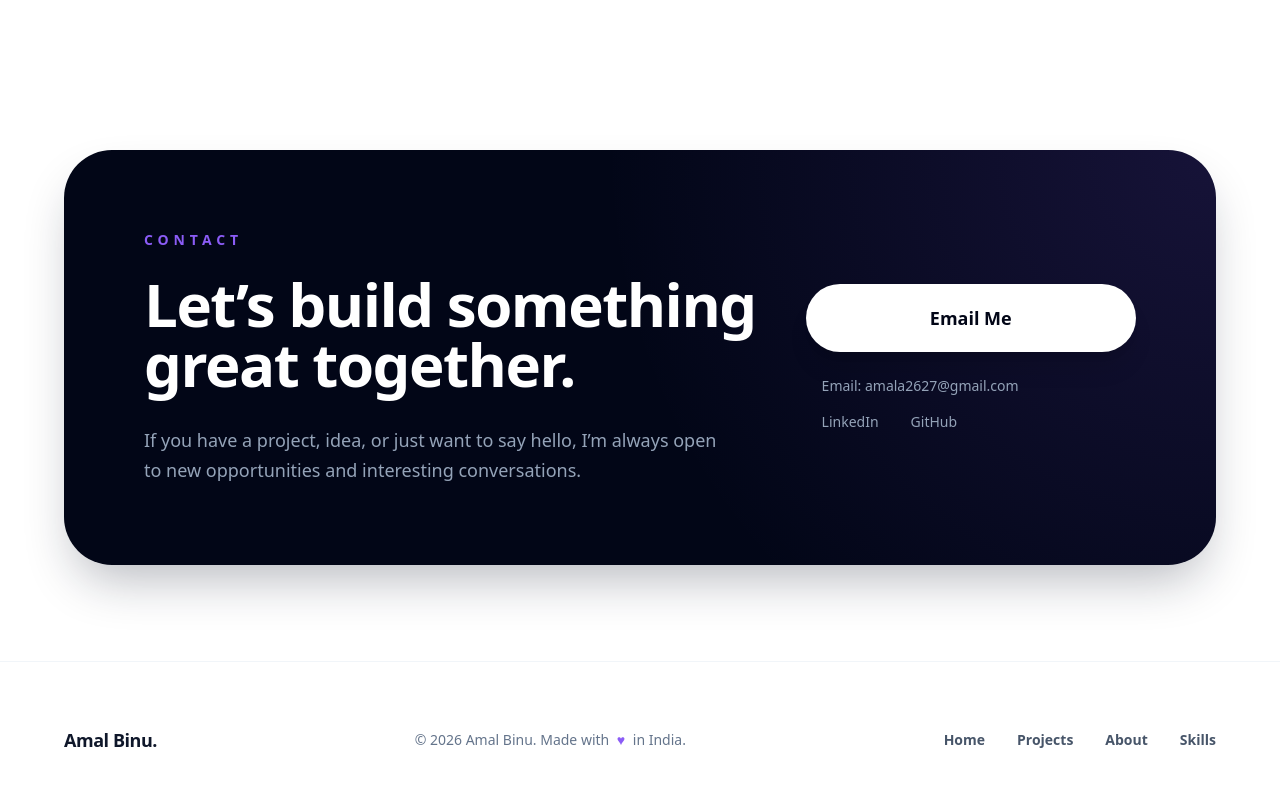
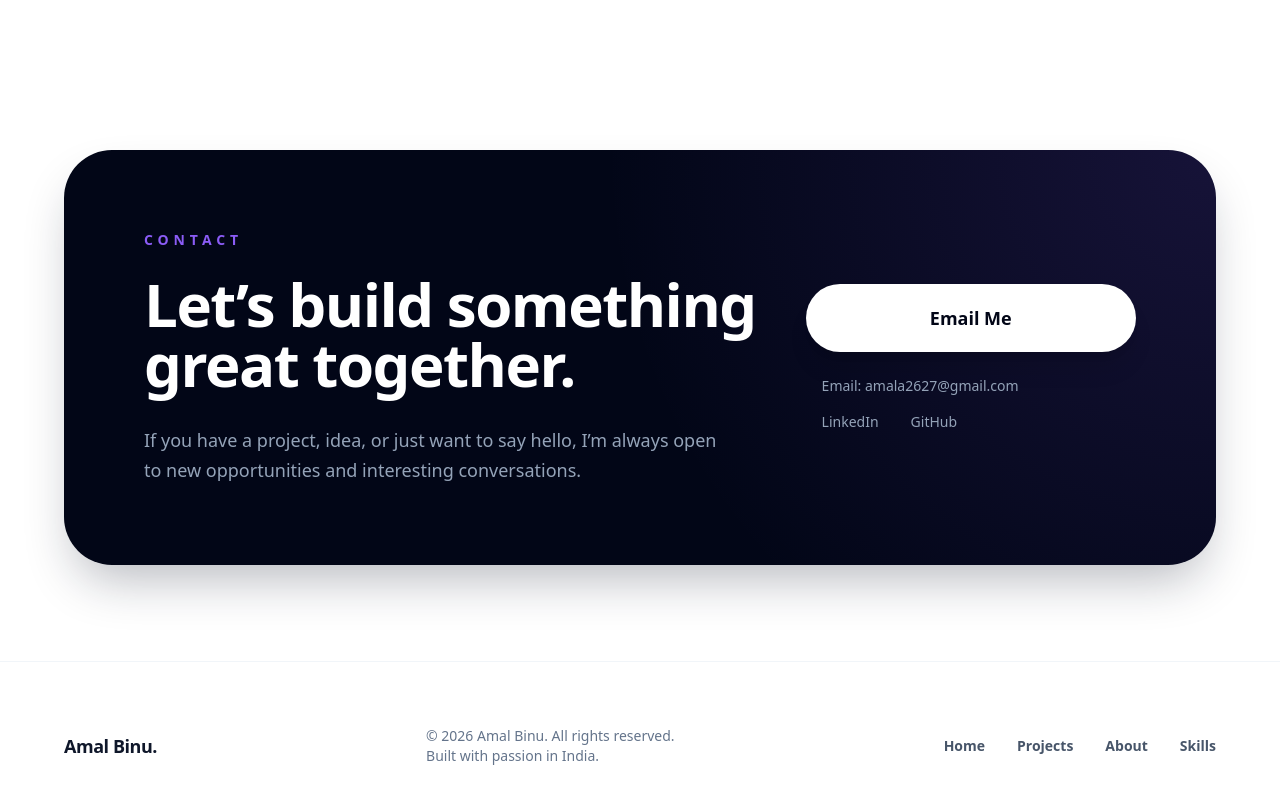
Before and after one commit to amalcrypt/myportfolio, a React (Vite) app: page / in a window 1280 px wide. Shown: the part 3315-4115 px from the top of the page. Built offline with nearby package versions, Linux system fonts and the light colour scheme.

Commit message:
footer fix

```diff
--- a/src/App.jsx
+++ b/src/App.jsx
@@ -191,7 +191,9 @@ const Footer = () => (
     <div className="max-w-6xl mx-auto flex flex-col sm:flex-row justify-between items-center gap-8 text-center sm:text-left">
       <div className="text-slate-900 font-bold text-lg tracking-tight">Amal Binu.</div>
       <div className="text-sm text-slate-500 font-medium">
-        © 2026 Amal Binu. Made with <span className="text-primary mx-1">♥</span> in India.
+
+        © 2026 Amal Binu. All rights reserved.<br />
+         Built with passion in India.
       </div>
       <div className="flex gap-8 text-sm font-semibold text-slate-600">
         <a href="#home" className="hover:text-primary transition-colors">Home</a>
```
Also changed, not shown: 1 other file (tests, documents, lock files or other folders).
